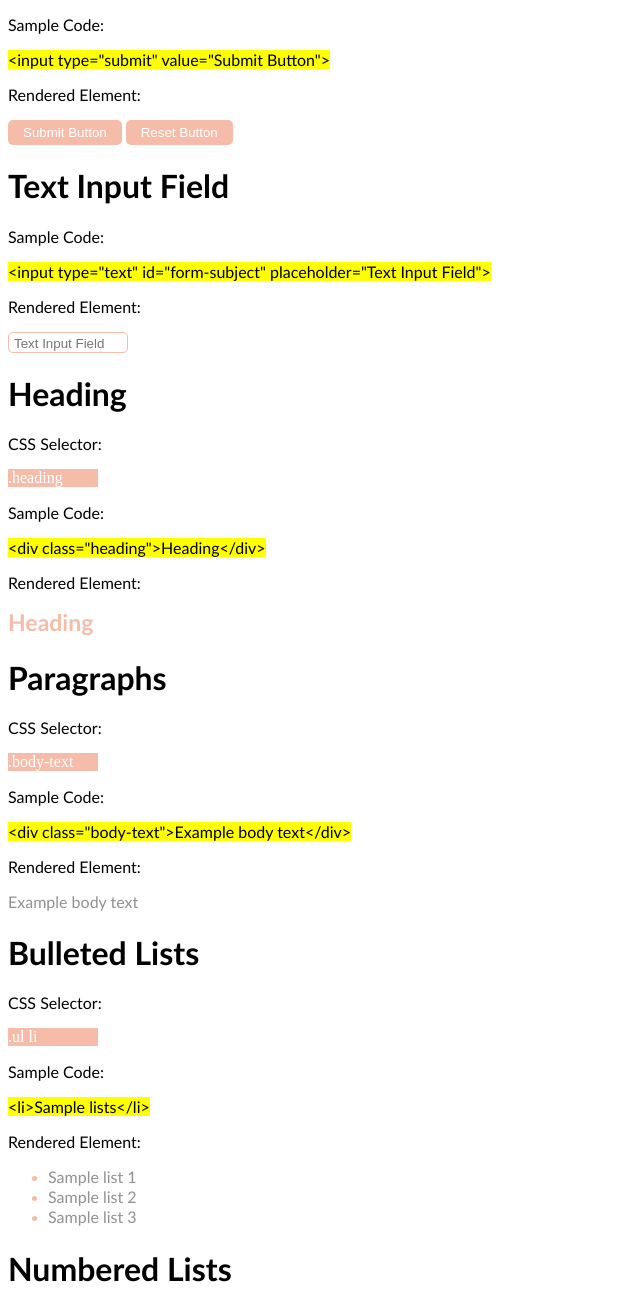
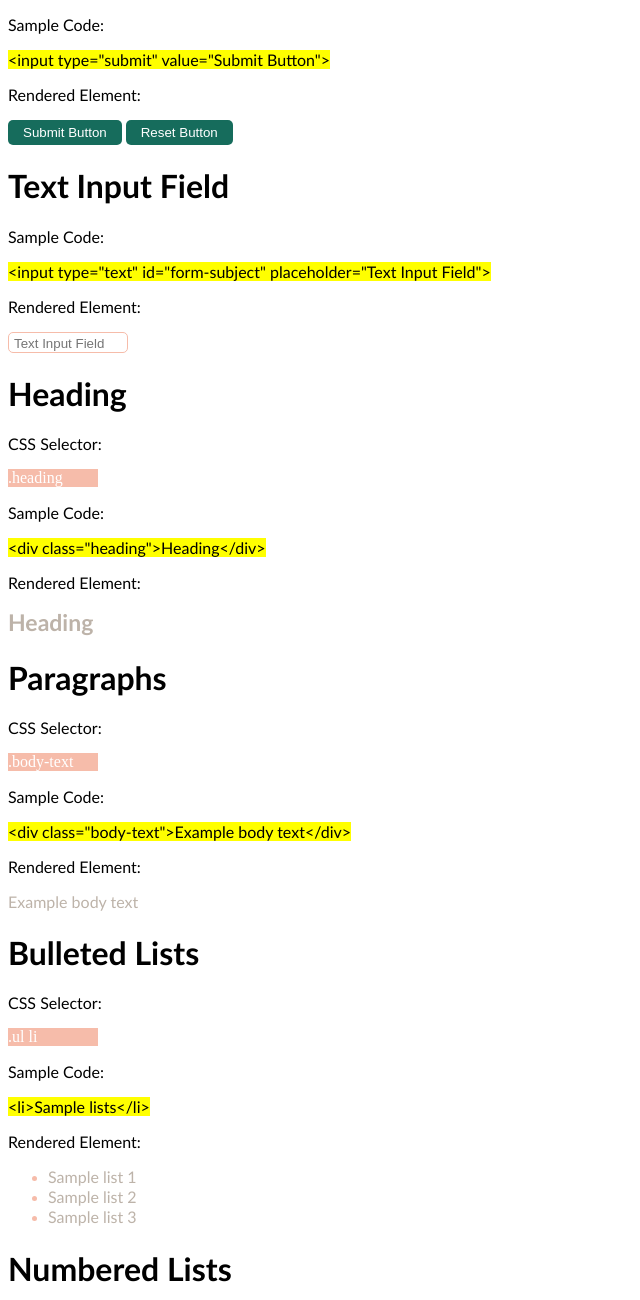
Before and after one commit to nhmandy/iat339_P02_team, a plain HTML site: page style-guide.html in a window 1280 px wide. Shown: the part 660-1960 px from the top of the page, without its empty margins (0-640 px from the left). Drawn offline with Linux system fonts and the light colour scheme.

Commit message:
I modified the color of body text, heading and the submit/reset button!

```diff
--- a/css/main.css
+++ b/css/main.css
@@ -96,7 +96,7 @@ ol li::before{
 }
 .body-content p2{
 
-	color:#f2d1c7;
+	color:#bdb3a9;
 }
 .body-content p2:hover,active,visited{
 
@@ -115,7 +115,7 @@ ol li::before{
 
 input[type=submit],[type=reset] {
 padding:5px 15px;
-background:#f6bcaa;
+background:#166c5c;
 border:0 none;
 color:white;
 border-radius: 5px;
@@ -124,7 +124,7 @@ border-radius: 5px;
 
 input[type=submit]:hover,[type=reset]:hover {
 
-background:#f2d1c7;
+background:#c2ddc3;
 
 
 }
@@ -153,7 +153,7 @@ input[type=text] {
 
 .heading h1{
 	font-size:23px;
-	color: #f6bcaa;
+	color: #bdb3a9;
 
 
 }
@@ -173,13 +173,13 @@ input[type=text] {
 
 .item-content p5{
 
-	color:#919191;
+	color:#bdb3a9;
 }
 
 
 .item-content p6{
 
-	color:#919191;
+	color:#bdb3a9;
 }
 
 
```
